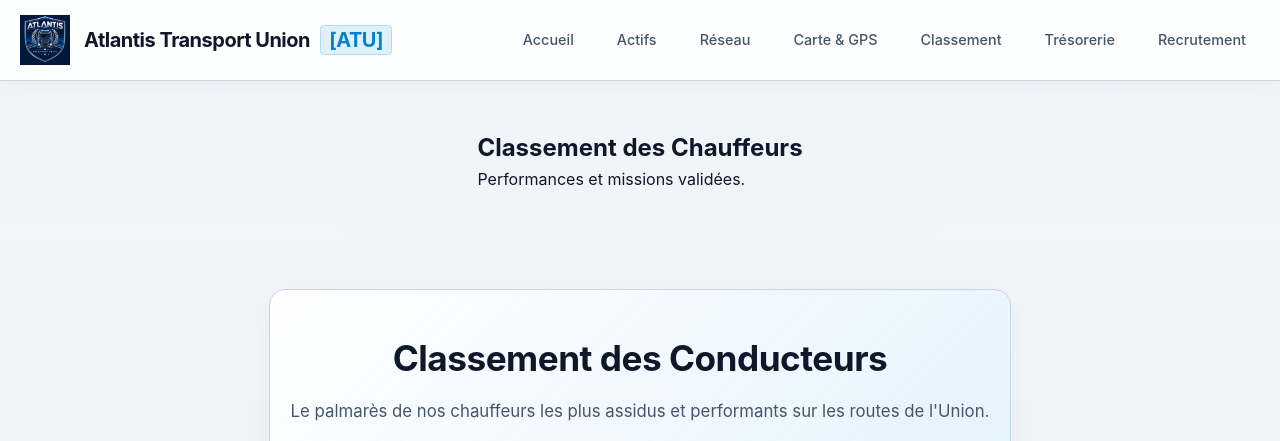
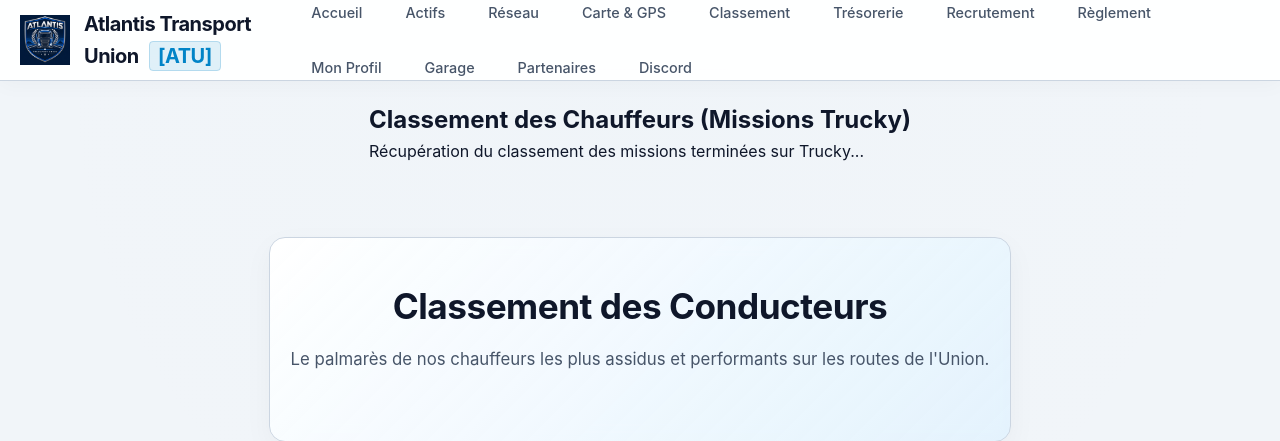
Before and after one commit to Trans-Europe-Rail/Atlantis-Transport-Union, a Flask app: page /classement in a window 1280 px wide. Shown: the top 441 px of the page. Run offline with Flask 3, Linux system fonts and the light colour scheme.

Commit message:
Refactor header and add driver ranking table
Updated the header and main content structure for better layout and added a ranking table for drivers.

```diff
--- a/templates/classement.html
+++ b/templates/classement.html
@@ -12,7 +12,7 @@
                 <img src="{{ url_for('static', filename='Designer.png') }}" alt="Logo ATU" style="height: 50px; width: auto; object-fit: contain;">
                 <h1 style="margin: 0; font-size: 1.25rem;">{{ atu.nom }} <span>[{{ atu.tag }}]</span></h1>
             </div>
-        <nav style="display: flex; gap: 15px;">
+            <nav style="display: flex; gap: 15px; flex-wrap: wrap;">
                 <a href="/">Accueil</a>
                 <a href="/actifs">Actifs</a>
                 <a href="/lignes">Réseau</a>
@@ -20,12 +20,42 @@
                 <a href="/classement">Classement</a>
                 <a href="/factures">Trésorerie</a>
                 <a href="/recrutement">Recrutement</a>
+                <a href="/reglement">Règlement</a>
+                <a href="/conducteur">Mon Profil</a>
+                <a href="/garage">Garage</a>
+                <a href="/partenariats">Partenaires</a>
+                <a href="/discord">Discord</a>
             </nav>
         </div>
     </header>
-    <main class="container">
-        <h2>Classement des Chauffeurs</h2>
-        <p>Performances et missions validées.</p>
+    <main class="container" style="padding: 20px;">
+        <h2>Classement des Chauffeurs (Missions Trucky)</h2>
+        <div class="ranking-section">
+            {% if classement %}
+                <table>
+                    <thead>
+                        <tr>
+                            <th>Rang</th>
+                            <th>Chauffeur</th>
+                            <th>Missions</th>
+                            <th>Kilomètres</th>
+                        </tr>
+                    </thead>
+                    <tbody>
+                        {% for driver in classement %}
+                        <tr>
+                            <td>#{{ loop.index }}</td>
+                            <td>{{ driver.nom }}</td>
+                            <td>{{ driver.missions }}</td>
+                            <td>{{ driver.km }} km</td>
+                        </tr>
+                        {% endfor %}
+                    </tbody>
+                </table>
+            {% else %}
+                <p>Récupération du classement des missions terminées sur Trucky...</p>
+            {% endif %}
+        </div>
     </main>
 </body>
 </html>
```
Lines whose indentation alone changed are shown as unchanged.
